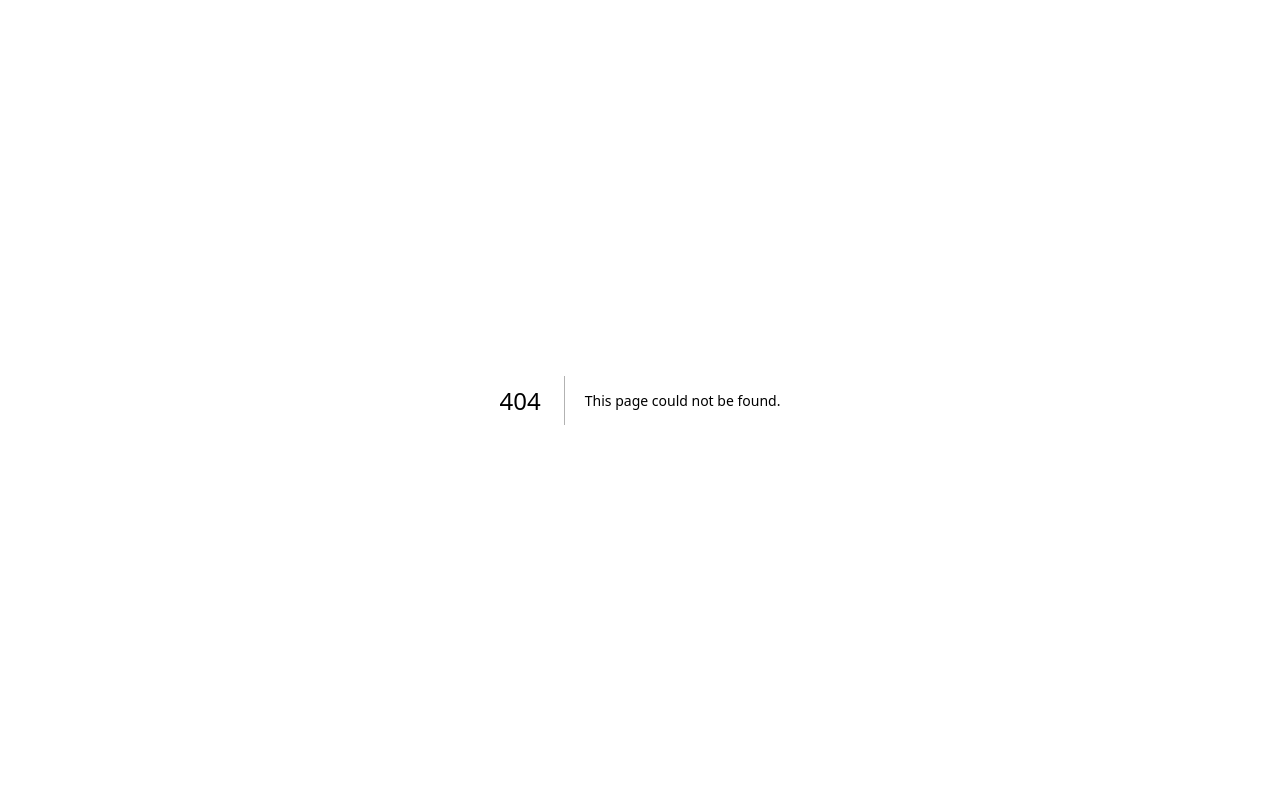
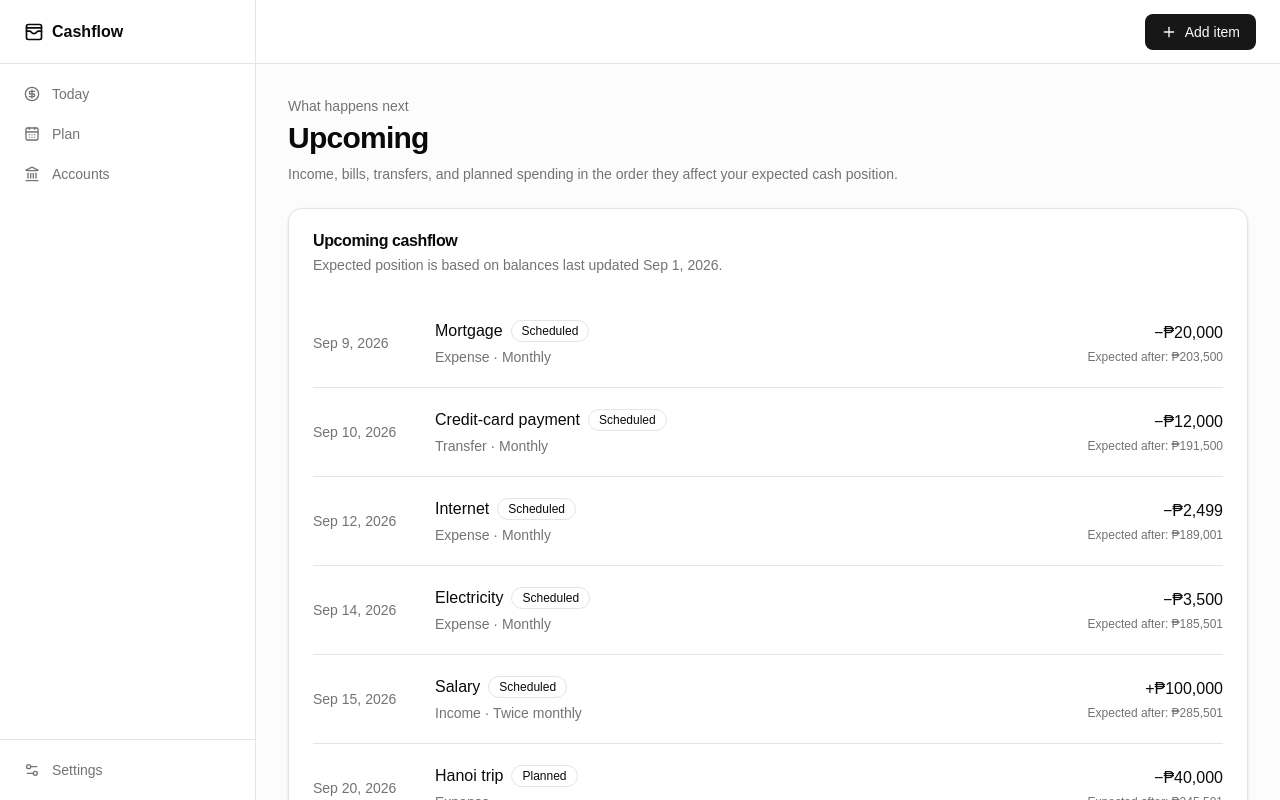
Before and after one commit to stanxaf/cashflow, a Next.js app: page /upcoming in a window 1280 px wide. Before the commit this address had no page. Shown: the top 800 px of the page. Built offline with nearby package versions, Linux system fonts and the light colour scheme.

Commit message:
Add upcoming cashflow timeline

```diff
--- /dev/null
+++ b/src/app/(app)/upcoming/page.tsx
@@ -0,0 +1,48 @@
+import Link from "next/link";
+import { Badge } from "@/components/ui/badge";
+import { Card, CardContent, CardDescription, CardHeader, CardTitle } from "@/components/ui/card";
+import { forecastRows, latestLiquidBalanceDate } from "@/lib/seed-data";
+import { formatDate, formatPHP } from "@/lib/utils";
+
+export default function UpcomingPage() {
+  const rows = forecastRows();
+
+  return (
+    <div className="space-y-6">
+      <div>
+        <p className="text-sm text-muted-foreground">What happens next</p>
+        <h1 className="mt-1 text-2xl font-semibold tracking-tight sm:text-3xl">Upcoming</h1>
+        <p className="mt-2 max-w-2xl text-sm text-muted-foreground">
+          Income, bills, transfers, and planned spending in the order they affect your expected cash position.
+        </p>
+      </div>
+
+      <Card>
+        <CardHeader>
+          <CardTitle>Upcoming cashflow</CardTitle>
+          <CardDescription>Expected position is based on balances last updated {formatDate(latestLiquidBalanceDate(), { month: "short", day: "numeric" })}.</CardDescription>
+        </CardHeader>
+        <CardContent className="space-y-0">
+          {rows.map((row) => (
+            <Link href={`/items/${row.id}/edit`} key={row.id} className="grid gap-3 border-t py-5 first:border-t-0 sm:grid-cols-[110px_1fr_auto] sm:items-center">
+              <div className="text-sm text-muted-foreground">{formatDate(row.date, { month: "short", day: "numeric" })}</div>
+              <div className="min-w-0">
+                <div className="flex flex-wrap items-center gap-2">
+                  <p className="font-medium">{row.title}</p>
+                  <Badge variant={row.state === "planned" ? "secondary" : "outline"} className="capitalize">{row.state}</Badge>
+                </div>
+                <p className="mt-1 text-sm text-muted-foreground">
+                  {row.type === "transfer" ? "Transfer" : row.type === "income" ? "Income" : "Expense"}{row.recurring ? ` · ${row.recurring}` : ""}
+                </p>
+              </div>
+              <div className="text-left sm:text-right">
+                <p className="font-medium tabular-nums">{row.type === "income" ? "+" : "−"}{formatPHP(row.amount)}</p>
+                <p className="mt-1 text-xs text-muted-foreground">Expected after: {formatPHP(row.cashAfter)}</p>
+              </div>
+            </Link>
+          ))}
+        </CardContent>
+      </Card>
+    </div>
+  );
+}
```
